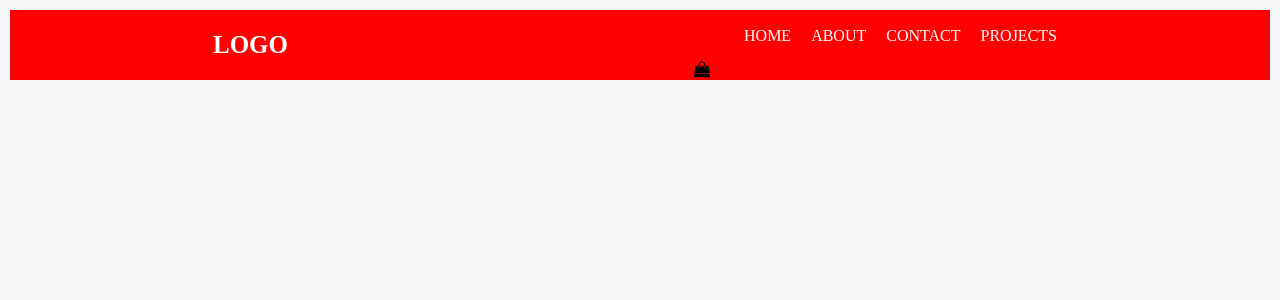
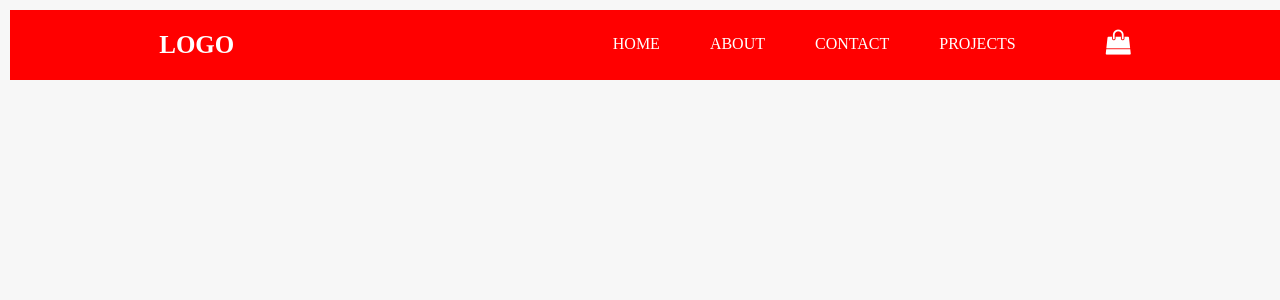
Before and after one commit to Savage-tech555/Company-potfolio, a PHP site: page / in a window 1280 px wide. Shown: the top 300 px of the page. Run offline with PHP 8.4, Linux system fonts and the light colour scheme.

Commit message:
header setup

```diff
--- a/css/style.css
+++ b/css/style.css
@@ -12,6 +12,8 @@ body, html
 
 header
 {
+    width: 100%;
+    position: fixed;
     display: flex;
     flex-wrap: wrap;
     justify-content: space-around;
@@ -35,6 +37,7 @@ header .logo h2
 {
     padding-left: 10px;
     padding-right: 10px;
+    margin-left: 30px;
 }
 
 .menu ul li a
@@ -42,3 +45,10 @@ header .logo h2
     text-decoration: none;
     color: white;
 }
+
+.menu ul li a i
+{
+    font-size: 25px;
+    margin-left: 40px;
+    margin-top: -5px;
+}
--- a/index.html
+++ b/index.html
@@ -19,8 +19,8 @@
                 <li><a href="about.html">ABOUT</a></li>
                 <li><a href="contact.html">CONTACT</a></li>
                 <li><a href="projects.html">PROJECTS</a></li>
+                <li class="bag"><a href=""><i class="fa fa-shopping-bag"></i></a></li>
             </ul>
-            <i class="fa fa-shopping-bag"></i>
         </div>
     </header>
 
```
